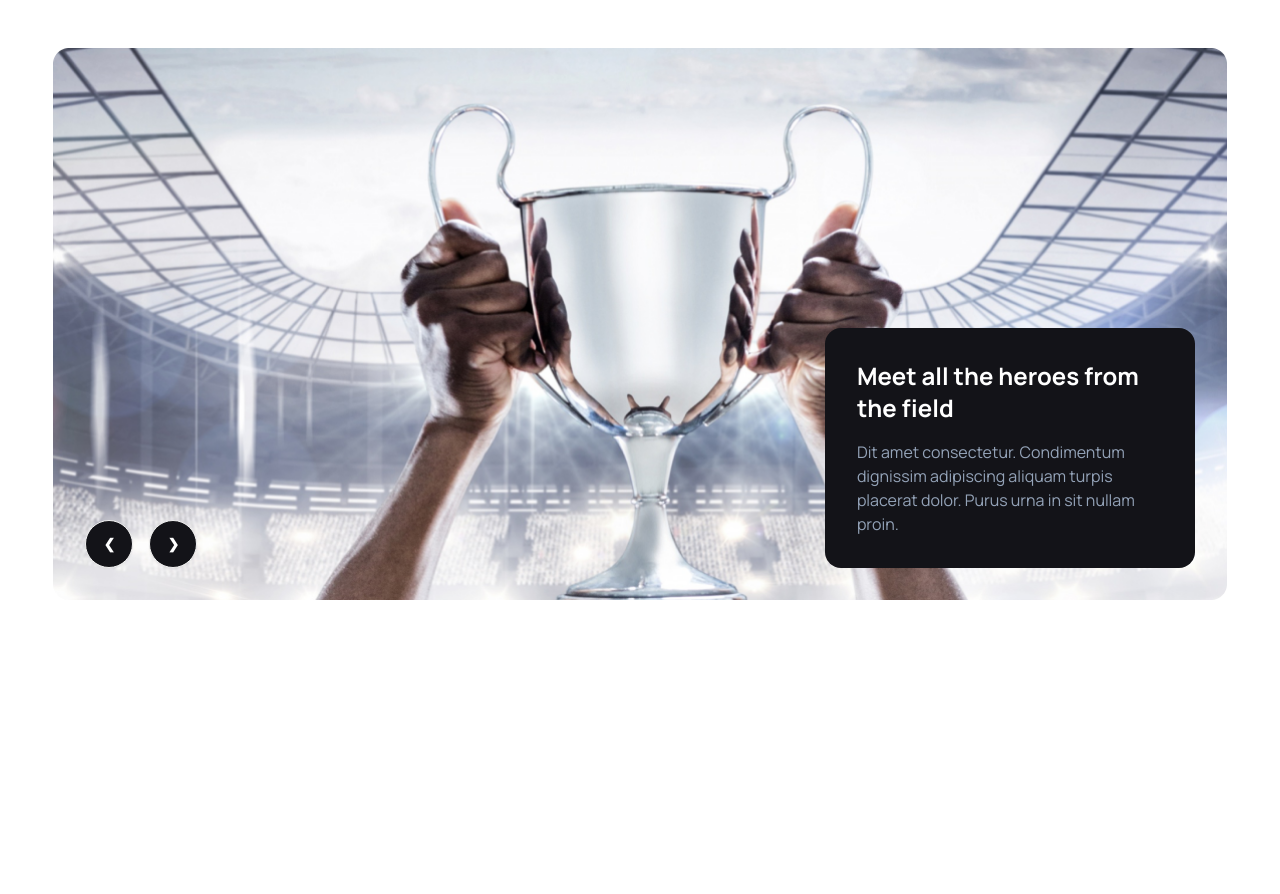
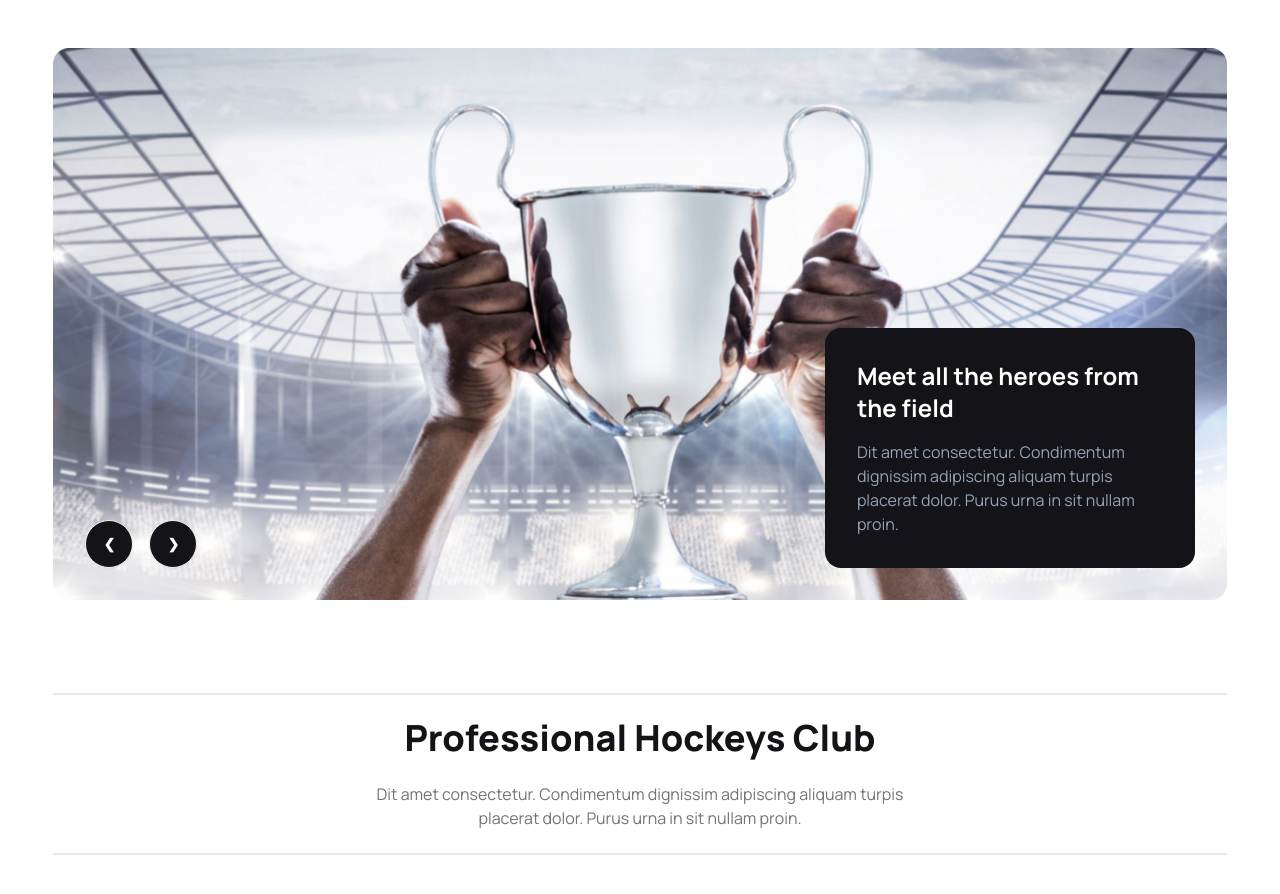
Before and after one commit to MdAktar143/B9-Assignment-03-Hockeys-main, a plain HTML site: page index.html in a window 1280 px wide. Shown: the part 116-1010 px from the top of the page. Before the commit the page ends 800 px from the top, so only its background shows below. Drawn offline with nearby package versions, Linux system fonts and the light colour scheme.

Commit message:
ph club section

```diff
--- a/index.html
+++ b/index.html
@@ -120,5 +120,22 @@
     </div>
     </section>
   </header>
+  <main>
+    <!-- ph club section -->
+    <section class="mt-3 mx-auto w-11/12 md:my-20">
+      <div>
+          <div class="divider"></div>
+          <div>
+              <h2 class="text-text-clr-1 text-2xl md:text-4xl font-extrabold text-center pb-3 md:pb-6">
+                  Professional Hockeys Club
+              </h2>
+              <p class="text-[#737373] text-base font-normal text-center max-w-xl mx-auto">
+                  Dit amet consectetur. Condimentum dignissim adipiscing aliquam turpis placerat dolor. Purus urna in sit nullam proin.
+              </p>
+          </div>
+          <div class="divider"></div>
+      </div>
+  </section>
+  </main>
 </body>
 </html>
```
